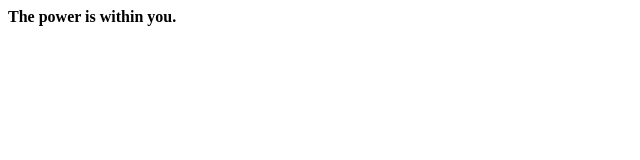
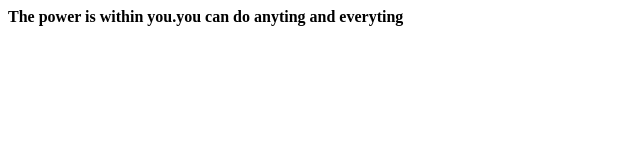
Before and after one commit to nagnoor/firstgitrepo, a plain HTML site: page index.html in a window 1280 px wide. Shown: the whole page, without its empty margins (0-640 px from the left). Drawn offline with Linux system fonts and the light colour scheme.

Commit message:
completed teh first quote

```diff
--- a/index.html
+++ b/index.html
@@ -2,6 +2,6 @@
 	<head>
 	</head>
 	<body>
-		<h4>The power is within you.</h4>
+		<h4>The power is within you.you can do anyting and everyting </h4>
 	</body>
 </html>
```
